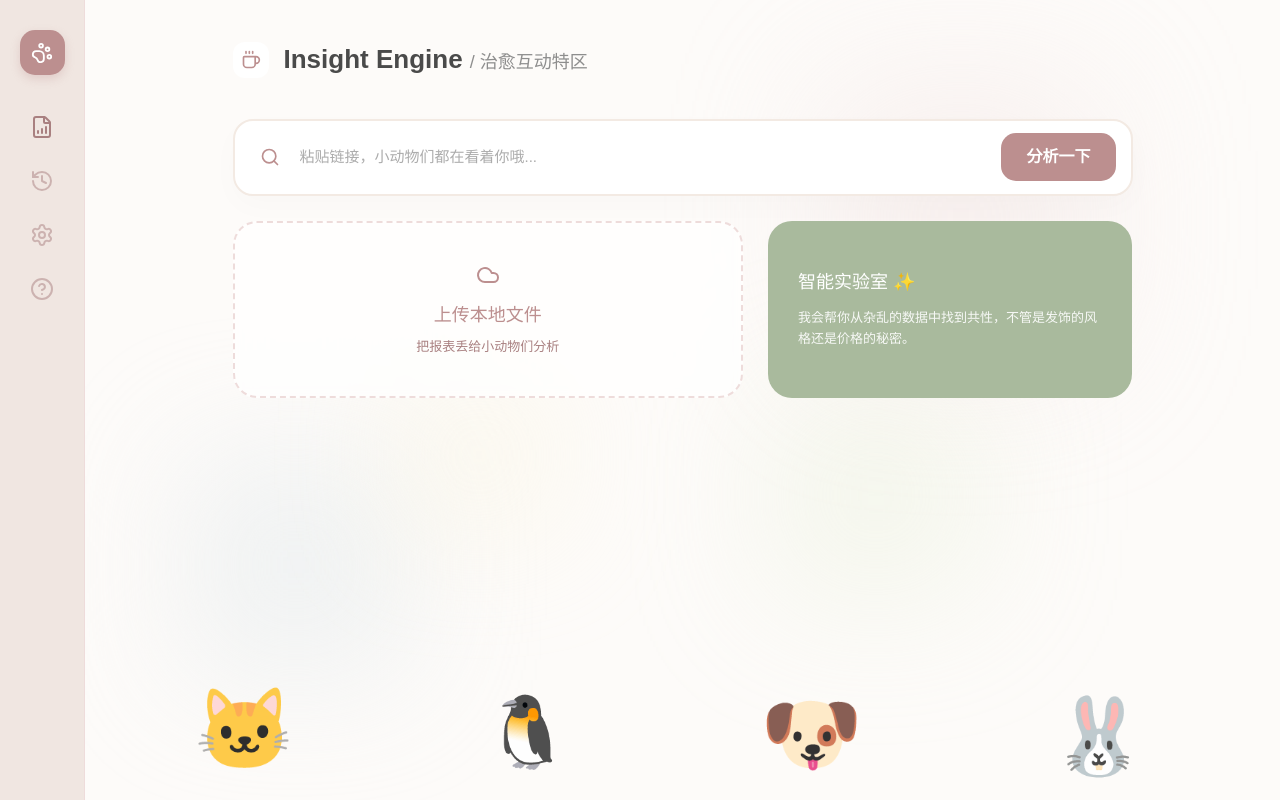
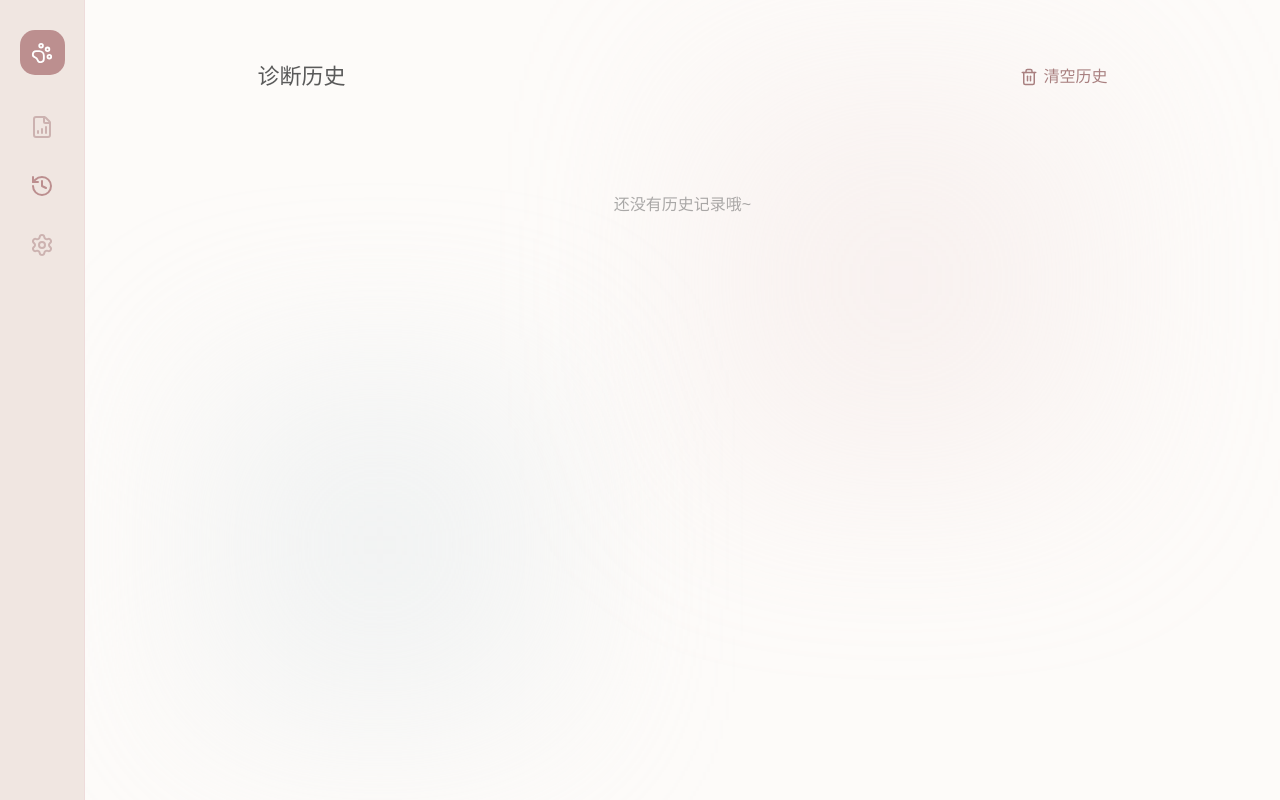
Before and after one commit to olivn11240706/insight-engine, a Next.js app in the folder web/: page / in a window 1280 px wide. Both pictures are taken after a click on the icon 42 px from the left and 181 px from the top of the page. Built offline with nearby package versions, Linux system fonts and the light colour scheme.

Commit message:
feat: 增加后端分析接口与历史记录持久化

```diff
--- a/web/app/api/analyze/route.ts
+++ b/web/app/api/analyze/route.ts
@@ -1,28 +1,40 @@
-import { NextRequest, NextResponse } from 'next/server';
+import { NextResponse } from 'next/server';
 
-export async function POST(req: NextRequest) {
+export async function POST(req: Request) {
   try {
-    const formData = await req.formData();
-    const file = formData.get('file');
+    const { url, fileName } = await req.json();
 
-    // 这里是模拟数据，用于先确保上传后能显示报告
-    const mockData = {
+    // --- 真实抓取逻辑预留 ---
+    let crawledContent = "";
+    if (url) {
+      // 以后你可以在这里集成 Puppeteer 或第三方抓取 API
+      // const pageData = await fetch(`https://api.scraper.com?url=${url}`).then(res => res.text());
+      crawledContent = `用户提供的链接是 ${url}，正在分析其视觉风格。`;
+    }
+
+    // --- 构造 AI 指令 ---
+    // 在真实环境下，你会调用 Gemini API 并把 crawledContent 传进去
+    const mockSummary = url
+      ? `针对竞品链接 ${url} 的深度分析：该店铺目前主打“高溢价人文感”，色彩饱和度极低，建议你在产品主图中加入更多自然光影效果。`
+      : `针对文件 ${fileName} 的分析：数据显示 ¥60-¥90 是你的核心成交区间，但在这个区间内，用户对“包装仪式感”的提及率最高。`;
+
+    const result = {
       elements: [
-        { name: '新中式风格', value: 35 },
-        { name: '法式复古发圈', value: 25 },
-        { name: '极简抓夹', value: 20 },
-        { name: '其他', value: 20 }
+        { name: '法式奶油', value: Math.floor(Math.random() * 50) + 20 },
+        { name: '复古手作', value: Math.floor(Math.random() * 30) + 10 },
+        { name: '极简北欧', value: Math.floor(Math.random() * 20) + 5 }
       ],
       prices: [
-        { range: '0-50元', count: 15 },
-        { range: '50-100元', count: 25 },
-        { range: '100-200元', count: 18 }
+        { range: '¥0-50', count: Math.floor(Math.random() * 30) },
+        { range: '¥50-100', count: Math.floor(Math.random() * 50) },
+        { range: '¥100+', count: Math.floor(Math.random() * 20) }
       ],
-      summary: "基于上传的发饰数据，我们发现“新中式风格”目前热度最高，建议加强此类产品的视觉呈现和营销推广。价格方面，50-100元是主销区间，请保持性价比。"
+      summary: mockSummary
     };
 
-    return NextResponse.json(mockData);
+    return NextResponse.json(result);
+
   } catch (error) {
-    return NextResponse.json({ error: '后端接口异常' }, { status: 500 });
+    return NextResponse.json({ error: "分析失败" }, { status: 500 });
   }
 }
--- a/web/app/page.tsx
+++ b/web/app/page.tsx
@@ -1,191 +1,151 @@
 'use client';
 
-import React, { useState } from 'react';
+import React, { useState, useEffect } from 'react';
 import {
-  UploadCloud, Link as LinkIcon, Search, Sparkles,
-  FileBarChart, History, Settings, HelpCircle, ChevronRight,
-  PawPrint, Coffee, Cloud, Gift
+  UploadCloud, Search, Sparkles, Coffee, Cloud,
+  FileBarChart, History as HistoryIcon, Settings, HelpCircle, PawPrint, Trash2
 } from 'lucide-react';
-import { PieChart, Pie, Cell, BarChart, Bar, XAxis, YAxis, Tooltip, ResponsiveContainer } from 'recharts';
+import { PieChart, Pie, Cell, BarChart, Bar, XAxis, Tooltip, ResponsiveContainer } from 'recharts';
 
 const COLORS = ['#BC8F8F', '#A9BA9D', '#8FA9BC', '#BCA48F', '#9B8FBC'];
 
-// --- 萌系互动特区组件 (超级放大+多重互动) ---
-const AnimalInteractionZone = () => (
-  <div style={{ position: 'fixed', bottom: 0, left: '100px', right: '40px', display: 'flex', justifyContent: 'space-around', alignItems: 'flex-end', pointerEvents: 'none', zIndex: 10, paddingBottom: '10px' }}>
-    {/* 小猫：探头互动 */}
-    <div className="interactive-animal cat" style={{ fontSize: '80px', cursor: 'pointer', pointerEvents: 'auto', transformOrigin: 'bottom center' }}>🐱</div>
-    {/* 小企鹅：害羞摇晃 */}
-    <div className="interactive-animal penguin" style={{ fontSize: '70px', cursor: 'pointer', pointerEvents: 'auto', marginBottom: '5px' }}>🐧</div>
-    {/* 小狗：开心摇尾 (旋转) */}
-    <div className="interactive-animal dog" style={{ fontSize: '82px', cursor: 'pointer', pointerEvents: 'auto', marginBottom: '-5px' }}>🐶</div>
-    {/* 小兔子：耳朵动弹 */}
-    <div className="interactive-animal rabbit" style={{ fontSize: '75px', cursor: 'pointer', pointerEvents: 'auto', marginBottom: '-2px' }}>🐰</div>
-  </div>
-);
-
-export default function CozyProfessionalEngine() {
+export default function IntegratedWorkstation() {
+  const [activeTab, setActiveTab] = useState('analyze');
   const [url, setUrl] = useState('');
   const [file, setFile] = useState<File | null>(null);
   const [isAnalyzing, setIsAnalyzing] = useState(false);
   const [reportData, setReportData] = useState<any>(null);
+  const [history, setHistory] = useState<any[]>([]);
+
+  // 初始化时从 LocalStorage 读取历史
+  useEffect(() => {
+    const savedHistory = localStorage.getItem('insight_history');
+    if (savedHistory) setHistory(JSON.parse(savedHistory));
+  }, []);
 
   const handleStartAnalysis = async () => {
-    if (!url && !file) return;
+    if (!url && !file) return alert('小动物们需要素材才能分析哦~');
     setIsAnalyzing(true);
-    // 模拟数据...
-    setTimeout(() => {
-      setReportData({
-        elements: [{ name: '温柔粉蓝', value: 40 }, { name: '治愈草木', value: 35 }, { name: '暖阳黄', value: 25 }],
-        prices: [{ range: '¥0-50', count: 15 }, { range: '¥50-100', count: 30 }, { range: '¥100+', count: 12 }],
-        summary: "分析报告：基于上传数据，我们发现“情感化营销”是核心共性。建议在产品设计中引入圆润、Q弹的视觉元素，并通过增加“互动惊喜”来提升亲和力。"
+
+    try {
+      const response = await fetch('/api/analyze', {
+        method: 'POST',
+        headers: { 'Content-Type': 'application/json' },
+        body: JSON.stringify({ url, fileName: file?.name }),
       });
+      const data = await response.json();
+
+      setReportData(data);
+
+      // 保存到历史记录
+      const newRecord = { ...data, id: Date.now(), timestamp: new Date().toLocaleString(), target: url || file?.name };
+      const updatedHistory = [newRecord, ...history];
+      setHistory(updatedHistory);
+      localStorage.setItem('insight_history', JSON.stringify(updatedHistory));
+
+    } catch (error) {
+      alert('分析遇到了点小麻烦，稍后再试吧');
+    } finally {
       setIsAnalyzing(false);
-    }, 1500);
+    }
+  };
+
+  const clearHistory = () => {
+    if(confirm('确定要清空所有治愈记忆吗？')) {
+      setHistory([]);
+      localStorage.removeItem('insight_history');
+    }
   };
 
   return (
     <div style={{ minHeight: '100vh', backgroundColor: '#FDFBF9', display: 'flex', color: '#5A5A5A', fontFamily: '"Noto Sans SC", sans-serif', overflow: 'hidden' }}>
-      {/* 侧边栏保持不变 */}
-      <aside style={{ width: '85px', backgroundColor: '#F0E6E1', display: 'flex', flexDirection: 'column', alignItems: 'center', padding: '30px 0', borderRight: '1px solid #EEDCDB', zIndex: 2 }}>
-        <div style={{ width: '45px', height: '45px', backgroundColor: '#BC8F8F', borderRadius: '15px', marginBottom: '40px', display: 'flex', alignItems: 'center', justifyContent: 'center', color: 'white', boxShadow: '0 4px 10px rgba(188,143,143,0.3)' }}>
+
+      {/* --- 侧边栏 --- */}
+      <aside style={{ width: '85px', backgroundColor: '#F0E6E1', display: 'flex', flexDirection: 'column', alignItems: 'center', padding: '30px 0', borderRight: '1px solid #EEDCDB', zIndex: 10 }}>
+        <div style={{ width: '45px', height: '45px', backgroundColor: '#BC8F8F', borderRadius: '15px', marginBottom: '40px', display: 'flex', alignItems: 'center', justifyContent: 'center', color: 'white' }}>
           <PawPrint size={22} />
         </div>
-        <nav style={{ display: 'flex', flexDirection: 'column', gap: '30px', color: '#A98080' }}>
-          <FileBarChart size={24} style={{ cursor: 'pointer' }} />
-          <History size={24} style={{ cursor: 'pointer', opacity: 0.5 }} />
-          <Settings size={24} style={{ cursor: 'pointer', opacity: 0.5 }} />
-          <HelpCircle size={24} style={{ cursor: 'pointer', opacity: 0.5 }} />
+        <nav style={{ display: 'flex', flexDirection: 'column', gap: '35px' }}>
+          <FileBarChart size={24} onClick={() => setActiveTab('analyze')} style={{ cursor: 'pointer', color: activeTab === 'analyze' ? '#BC8F8F' : '#A98080', opacity: activeTab === 'analyze' ? 1 : 0.5 }} />
+          <HistoryIcon size={24} onClick={() => setActiveTab('history')} style={{ cursor: 'pointer', color: activeTab === 'history' ? '#BC8F8F' : '#A98080', opacity: activeTab === 'history' ? 1 : 0.5 }} />
+          <Settings size={24} onClick={() => setActiveTab('settings')} style={{ cursor: 'pointer', color: activeTab === 'settings' ? '#BC8F8F' : '#A98080', opacity: activeTab === 'settings' ? 1 : 0.5 }} />
         </nav>
       </aside>
 
-      <main style={{ flex: 1, padding: '40px', position: 'relative', overflowY: 'auto' }}>
-        {/* 温馨四色水彩块 (微调位置以增加环抱感) */}
-        <div style={{ position: 'absolute', top: '10%', right: '15%', width: '280px', height: '280px', background: '#EEDCDB', filter: 'blur(75px)', opacity: 0.35 }} />
-        <div style={{ position: 'absolute', bottom: '15%', left: '8%', width: '230px', height: '230px', background: '#E1E8EB', filter: 'blur(65px)', opacity: 0.45 }} />
-        <div style={{ position: 'absolute', top: '45%', left: '25%', width: '190px', height: '190px', background: '#F9F3D9', filter: 'blur(55px)', opacity: 0.25 }} />
-        <div style={{ position: 'absolute', bottom: '25%', right: '25%', width: '210px', height: '210px', background: '#E3EDD3', filter: 'blur(70px)', opacity: 0.35 }} />
+      {/* --- 主体舞台区 --- */}
+      <main style={{ flex: 1, display: 'flex', flexDirection: 'column', alignItems: 'center', justifyContent: activeTab === 'analyze' ? 'center' : 'flex-start', position: 'relative', padding: '60px 20px', overflowY: 'auto' }}>
 
-        <div style={{ position: 'relative', zIndex: 1, maxWidth: '900px', margin: '0 auto', paddingBottom: '120px' }}>
-          <header style={{ marginBottom: '40px', display: 'flex', alignItems: 'center', gap: '15px' }}>
-            <div style={{ padding: '8px', backgroundColor: 'white', borderRadius: '12px' }}><Coffee size={20} color="#BC8F8F" /></div>
-            <h1 style={{ fontSize: '26px', fontWeight: 'bold', color: '#4A4A4A', margin: 0 }}>Insight Engine <span style={{ fontWeight: '300', fontSize: '18px', color: '#8E8E8E' }}>/ 治愈互动特区</span></h1>
+        {/* 背景水彩块保持 */}
+        <div style={{ position: 'absolute', top: '10%', right: '15%', width: '400px', height: '400px', background: '#EEDCDB', filter: 'blur(100px)', opacity: 0.3, zIndex: 0 }} />
+        <div style={{ position: 'absolute', bottom: '10%', left: '10%', width: '350px', height: '350px', background: '#E1E8EB', filter: 'blur(90px)', opacity: 0.4, zIndex: 0 }} />
+
+        <div style={{ position: 'relative', zIndex: 1, maxWidth: '850px', width: '100%' }}>
+
+          {activeTab === 'analyze' && (
+            <div className="fade-in">
+              <header style={{ textAlign: 'center', marginBottom: '40px' }}>
+                <div style={{ display: 'inline-flex', padding: '10px', backgroundColor: 'white', borderRadius: '15px', marginBottom: '20px' }}><Coffee size={24} color="#BC8F8F" /></div>
+                <h1 style={{ fontSize: '28px', fontWeight: 'bold' }}>AI 深度诊断</h1>
               </header>
 
-          {/* 搜索框 (上) */}
-          <div style={{ background: 'white', borderRadius: '20px', padding: '10px 15px', display: 'flex', alignItems: 'center', boxShadow: '0 10px 30px rgba(0,0,0,0.02)', marginBottom: '25px', border: '2px solid #F3EAE3' }}>
-            <Search size={20} style={{ color: '#BC8F8F', marginLeft: '10px' }} />
-            <input
-              type="text"
-              placeholder="粘贴链接，小动物们都在看着你哦..."
-              value={url}
-              onChange={(e) => setUrl(e.target.value)}
-              style={{ flex: 1, border: 'none', padding: '15px 20px', fontSize: '15px', outline: 'none', background: 'transparent' }}
-            />
-            <button onClick={handleStartAnalysis} className="jelly-button" style={{ backgroundColor: '#BC8F8F', color: 'white', border: 'none', padding: '12px 25px', borderRadius: '15px', cursor: 'pointer', fontWeight: '600' }}>
-              分析一下
+              <div style={{ background: 'white', borderRadius: '24px', padding: '10px 15px', display: 'flex', alignItems: 'center', border: '2px solid #F3EAE3', marginBottom: '25px', boxShadow: '0 10px 30px rgba(0,0,0,0.02)' }}>
+                <Search size={20} color="#BC8F8F" style={{ marginLeft: '10px' }} />
+                <input type="text" placeholder="粘贴竞品链接..." value={url} onChange={(e) => setUrl(e.target.value)} style={{ flex: 1, border: 'none', padding: '15px 20px', outline: 'none', background: 'transparent' }} />
+                <button onClick={handleStartAnalysis} disabled={isAnalyzing} style={{ backgroundColor: '#BC8F8F', color: 'white', border: 'none', padding: '12px 28px', borderRadius: '15px', cursor: 'pointer', fontWeight: '600' }}>
+                  {isAnalyzing ? '分析中...' : '开始分析'}
                 </button>
               </div>
 
-          {/* 上传区域 (下) */}
-          <div style={{ display: 'grid', gridTemplateColumns: '1.4fr 1fr', gap: '25px', marginBottom: '40px' }}>
-            <div onClick={() => document.getElementById('file-upload')?.click()} style={{ background: 'rgba(255,255,255,0.7)', backdropFilter: 'blur(5px)', borderRadius: '24px', padding: '40px', border: '2px dashed #EEDCDB', textAlign: 'center', cursor: 'pointer' }}>
+              <div onClick={() => document.getElementById('file-upload')?.click()} style={{ background: 'rgba(255,255,255,0.7)', backdropFilter: 'blur(8px)', borderRadius: '28px', padding: '50px', border: '2px dashed #EEDCDB', textAlign: 'center', cursor: 'pointer', marginBottom: reportData ? '40px' : '0' }}>
                 <input id="file-upload" type="file" hidden onChange={(e) => setFile(e.target.files?.[0] || null)} />
-              <div style={{ fontSize: '35px', marginBottom: '15px' }}><Cloud color="#BC8F8F" style={{ margin: '0 auto' }} /></div>
-              <h3 style={{ fontSize: '18px', marginBottom: '8px', color: '#BC8F8F' }}>上传本地文件</h3>
-              <p style={{ color: '#A98080', fontSize: '13px' }}>{file ? `已选: ${file.name}` : '把报表丢给小动物们分析'}</p>
-            </div>
-            <div style={{ background: '#A9BA9D', borderRadius: '24px', padding: '30px', color: 'white', display: 'flex', flexDirection: 'column', justifyContent: 'center' }}>
-              <h4 style={{ fontSize: '18px', marginBottom: '12px', display: 'flex', alignItems: 'center', gap: '8px' }}>智能实验室 ✨</h4>
-              <p style={{ fontSize: '13px', opacity: 0.9, lineHeight: '1.6' }}>我会帮你从杂乱的数据中找到共性，不管是发饰的风格还是价格的秘密。</p>
-            </div>
+                <Cloud size={32} color="#BC8F8F" style={{ margin: '0 auto 15px' }} />
+                <h3 style={{ fontSize: '18px' }}>{file ? `已选: ${file.name}` : '上传销售数据文件'}</h3>
               </div>
 
-          {/* 结果展示与图表设计保持治愈感 */}
               {reportData && (
-            <div style={{ background: 'white', borderRadius: '30px', padding: '40px', boxShadow: '0 15px 40px rgba(0,0,0,0.03)', animation: 'popIn 0.5s ease' }}>
-              <h3 style={{ fontSize: '18px', marginBottom: '30px', color: '#4A4A4A', display: 'flex', alignItems: 'center', gap: '10px' }}>
-                <div style={{ width: '4px', height: '18px', backgroundColor: '#BC8F8F', borderRadius: '2px' }} /> 深度诊断洞察
-              </h3>
-              <div style={{ display: 'grid', gridTemplateColumns: '1fr 1fr', gap: '30px', height: '260px' }}>
-                <ResponsiveContainer width="100%" height="100%">
-                  <PieChart>
-                    <Pie data={reportData.elements} innerRadius={55} outerRadius={75} paddingAngle={10} dataKey="value">
-                      {reportData.elements.map((_: any, i: number) => <Cell key={i} fill={COLORS[i % COLORS.length]} stroke="none" />)}
-                    </Pie>
-                    <Tooltip />
-                  </PieChart>
-                </ResponsiveContainer>
-                <ResponsiveContainer width="100%" height="100%">
-                  <BarChart data={reportData.prices}>
-                    <XAxis dataKey="range" axisLine={false} tickLine={false} tick={{fill: '#A98080', fontSize: 12}} />
-                    <Bar dataKey="count" fill="#EEDCDB" radius={[8, 8, 8, 8]} barSize={25} />
-                    <Tooltip cursor={{fill: '#FDFBF9'}} />
-                  </BarChart>
-                </ResponsiveContainer>
+                <div className="slide-up" style={{ background: 'white', borderRadius: '32px', padding: '40px', boxShadow: '0 25px 50px rgba(0,0,0,0.04)', marginTop: '30px' }}>
+                  <div style={{ display: 'grid', gridTemplateColumns: '1fr 1fr', gap: '30px', height: '260px', marginBottom: '30px' }}>
+                    <ResponsiveContainer><PieChart><Pie data={reportData.elements} innerRadius={55} outerRadius={75} paddingAngle={10} dataKey="value">{reportData.elements.map((_:any, i:number) => <Cell key={i} fill={COLORS[i % COLORS.length]} />)}</Pie><Tooltip /></PieChart></ResponsiveContainer>
+                    <ResponsiveContainer><BarChart data={reportData.prices}><XAxis dataKey="range" axisLine={false} tickLine={false} /><Bar dataKey="count" fill="#EEDCDB" radius={[8,8,8,8]} barSize={25} /><Tooltip /></BarChart></ResponsiveContainer>
                   </div>
-              <div style={{ marginTop: '30px', padding: '20px', backgroundColor: '#FDFBF9', borderRadius: '20px', color: '#666', fontSize: '14px', border: '1px solid #F3EAE3' }}>
-                {reportData.summary}
+                  <div style={{ padding: '20px', backgroundColor: '#FDFBF9', borderRadius: '20px', fontSize: '14px', lineHeight: '1.8' }}>{reportData.summary}</div>
                 </div>
+              )}
+            </div>
+          )}
+
+          {activeTab === 'history' && (
+            <div className="fade-in">
+              <div style={{ display: 'flex', justifyContent: 'space-between', alignItems: 'center', marginBottom: '30px' }}>
+                <h2 style={{ fontSize: '22px' }}>诊断历史</h2>
+                <button onClick={clearHistory} style={{ display: 'flex', alignItems: 'center', gap: '5px', color: '#A98080', background: 'none', border: 'none', cursor: 'pointer' }}><Trash2 size={18}/> 清空历史</button>
+              </div>
+              {history.length === 0 ? (
+                <div style={{ textAlign: 'center', marginTop: '100px', opacity: 0.5 }}>还没有历史记录哦~</div>
+              ) : (
+                <div style={{ display: 'flex', flexDirection: 'column', gap: '15px' }}>
+                  {history.map((item) => (
+                    <div key={item.id} onClick={() => {setReportData(item); setActiveTab('analyze');}} style={{ background: 'white', padding: '20px', borderRadius: '20px', border: '1px solid #F3EAE3', cursor: 'pointer', transition: '0.2s' }} className="history-card">
+                      <div style={{ display: 'flex', justifyContent: 'space-between', marginBottom: '10px' }}>
+                        <strong style={{ color: '#BC8F8F' }}>{item.target}</strong>
+                        <span style={{ fontSize: '12px', color: '#AAA' }}>{item.timestamp}</span>
+                      </div>
+                      <p style={{ fontSize: '13px', color: '#888', whiteSpace: 'nowrap', overflow: 'hidden', textOverflow: 'ellipsis' }}>{item.summary}</p>
+                    </div>
+                  ))}
+                </div>
+              )}
             </div>
           )}
         </div>
       </main>
 
-      <AnimalInteractionZone />
-
-      {/* 核心互动动画 CSS */}
       <style>{`
-        /* 1. 小猫互动：探头 */
-        .interactive-animal.cat:hover {
-          animation: peekaboo 1s forwards;
-        }
-        @keyframes peekaboo {
-          0% { transform: translateY(0); }
-          50% { transform: translateY(-20px) rotate(10deg); }
-          100% { transform: translateY(-5px) rotate(0); }
-        }
-
-        /* 2. 小企鹅互动：害羞摇晃 */
-        .interactive-animal.penguin:hover {
-          animation: shyShake 1.5s forwards ease-in-out;
-        }
-        @keyframes shyShake {
-          0% { transform: rotate(0); }
-          30% { transform: rotate(-15deg); }
-          60% { transform: rotate(10deg); }
-          100% { transform: rotate(0); }
-        }
-
-        /* 3. 小狗互动：开心摇尾 (Q弹旋转) */
-        .interactive-animal.dog:hover {
-          animation: happyWag 0.8s forwards;
-        }
-        @keyframes happyWag {
-          0% { transform: scale(1) rotate(0); }
-          50% { transform: scale(1.1) rotate(15deg); }
-          100% { transform: scale(1) rotate(0); }
-        }
-
-        /* 4. 小兔子互动：耳朵动弹 (上下Q弹) */
-        .interactive-animal.rabbit:hover {
-          animation: earWiggle 1.2s forwards ease-out;
-        }
-        @keyframes earWiggle {
-          0% { transform: scaleY(1); }
-          40% { transform: scaleY(0.9) translateY(10px); }
-          100% { transform: scaleY(1) translateY(0); }
-        }
-
-        /* 通用呼吸动画 (差异化时间错开) */
-        .interactive-animal { animation: breathe 4s infinite ease-in-out; }
-        .interactive-animal.penguin { animation: breathe 5s infinite ease-in-out 0.5s; }
-        .interactive-animal.dog { animation: breathe 4.5s infinite ease-in-out 1.2s; }
-        .interactive-animal.rabbit { animation: breathe 4.2s infinite ease-in-out 0.8s; }
-
-        @keyframes breathe { 0%, 100% { opacity: 0.8; } 50% { opacity: 1; } }
-        @keyframes popIn { from { opacity: 0; transform: scale(0.95); } to { opacity: 1; transform: scale(1); } }
-        .jelly-button:active { transform: scale(0.95); }
+        .fade-in { animation: fadeIn 0.4s ease-out; }
+        .slide-up { animation: slideUp 0.5s ease-out; }
+        .history-card:hover { transform: translateX(10px); border-color: #BC8F8F; }
+        @keyframes fadeIn { from { opacity: 0; } to { opacity: 1; } }
+        @keyframes slideUp { from { opacity: 0; transform: translateY(20px); } to { opacity: 1; transform: translateY(0); } }
       `}</style>
     </div>
   );
```
Lines whose indentation alone changed are shown as unchanged.
